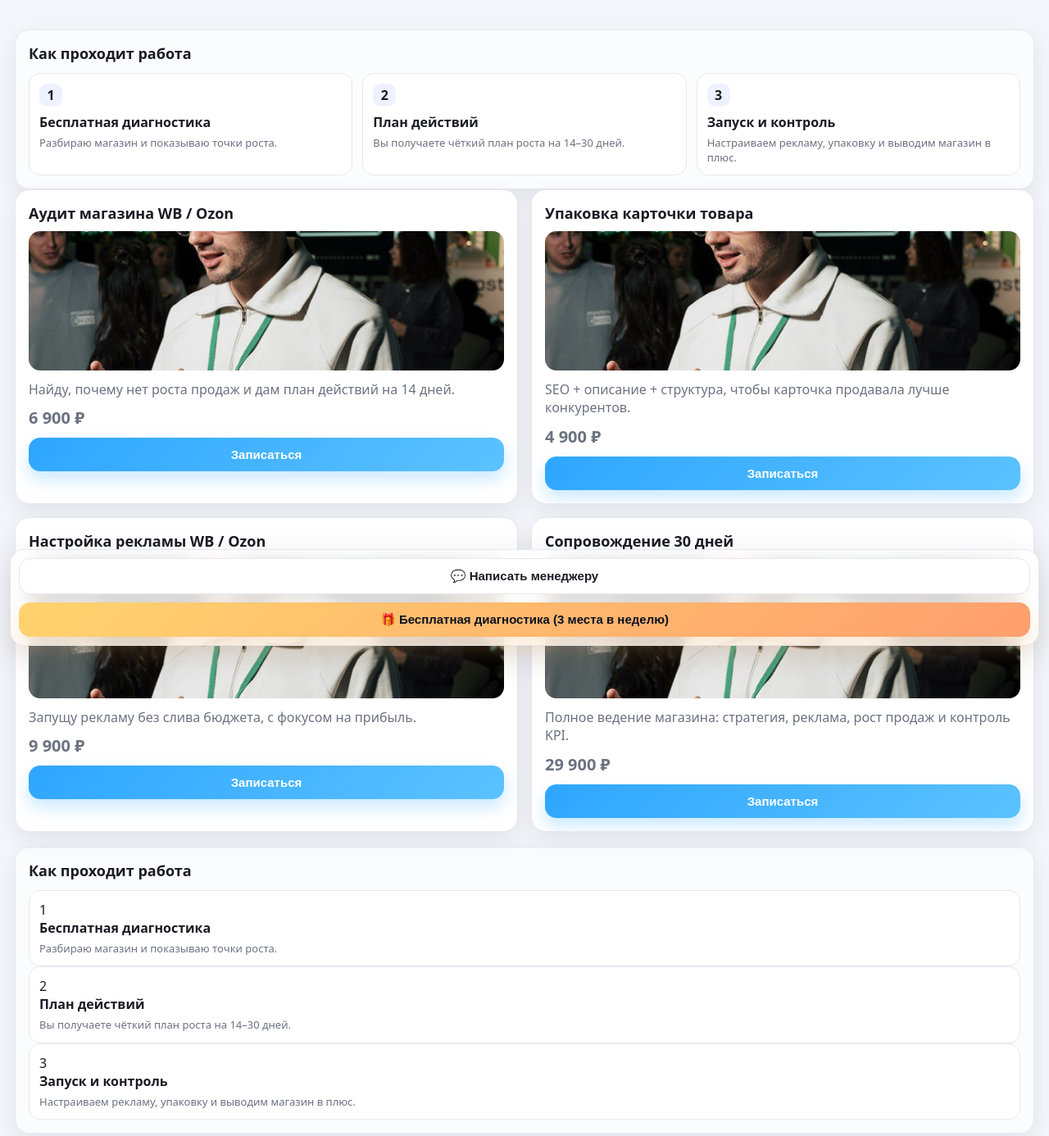
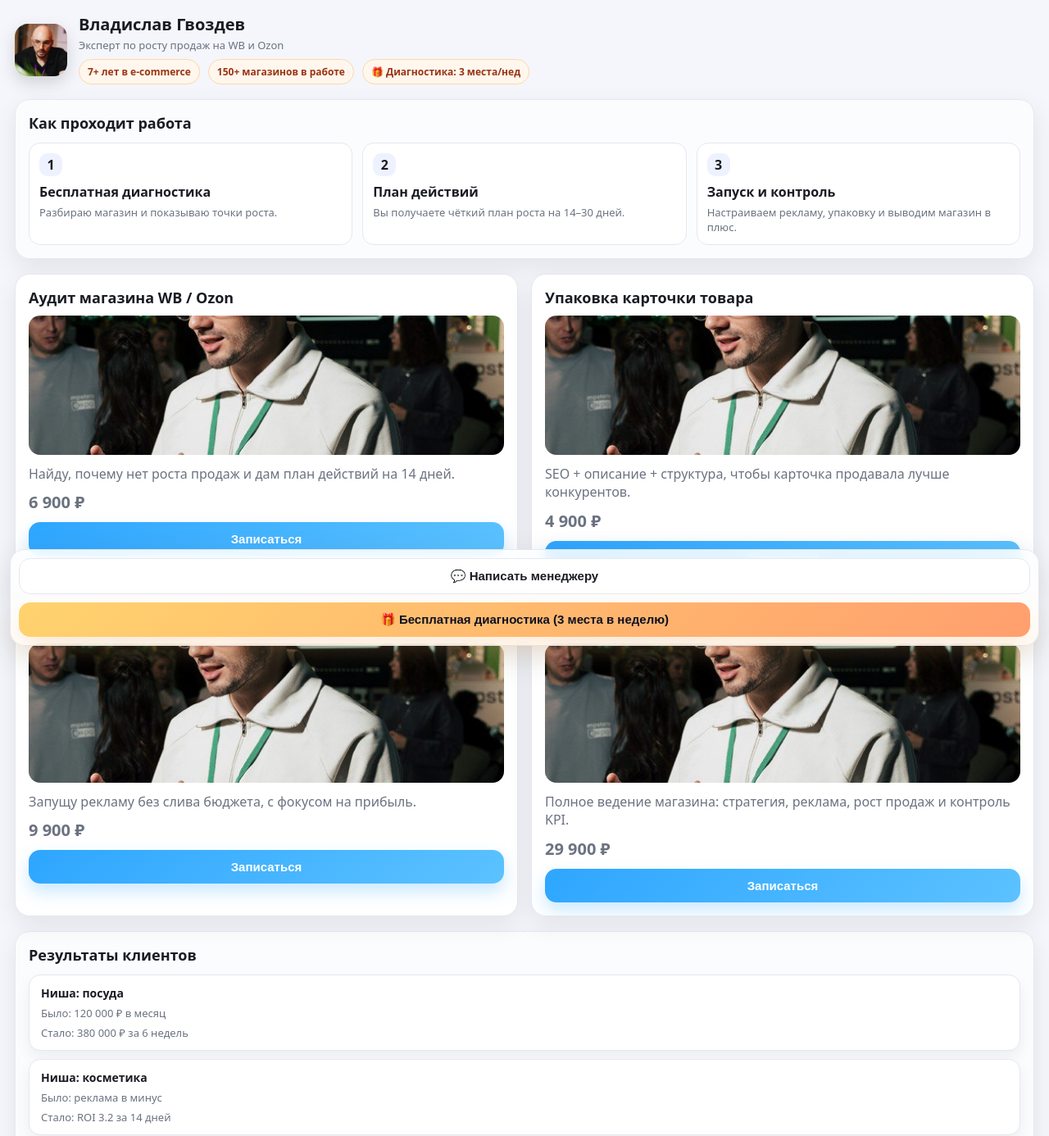
Before and after one commit to cardprodaet/miniapp, a plain HTML site: page index.html in a window 1280 px wide. Shown: the top 1386 px of the page at 82% size. Drawn offline with Linux system fonts and the light colour scheme; a script that the page names is missing.

Commit message:
Update index.html

```diff
--- a/index.html
+++ b/index.html
@@ -46,6 +46,7 @@
       object-fit:cover;
       box-shadow:0 8px 20px rgba(0,0,0,.15);
       flex:0 0 auto;
+      background:#fff;
     }
 
     .expert-info h1{
@@ -78,7 +79,7 @@
       white-space:nowrap;
     }
 
-    /* ===== Сетка ===== */
+    /* ===== Сетка услуг ===== */
     .grid{
       display:grid;
       gap:16px;
@@ -152,6 +153,7 @@
       background:radial-gradient(circle at 50% -20%, rgba(255,255,255,.4), transparent 60%);
       opacity:0;
       transition:.3s;
+      pointer-events:none;
     }
 
     button:hover::after{ opacity:1; }
@@ -183,6 +185,64 @@
       color:#0b1020;
       font-weight:900;
       box-shadow:0 14px 30px rgba(255,187,110,.25);
+    }
+
+    /* ===== Как проходит работа ===== */
+    .steps{
+      margin-top:18px;
+      background: rgba(255,255,255,.65);
+      border:1px solid var(--border);
+      border-radius: var(--radius);
+      padding:16px;
+      box-shadow: var(--shadow);
+    }
+
+    .steps h2{
+      margin:0 0 12px;
+      font-size:18px;
+    }
+
+    .steps-grid{
+      display:grid;
+      gap:12px;
+    }
+
+    @media (min-width:600px){
+      .steps-grid{
+        grid-template-columns: 1fr 1fr 1fr;
+      }
+    }
+
+    .step{
+      background:#fff;
+      border:1px solid var(--border);
+      border-radius:14px;
+      padding:12px;
+    }
+
+    .step .num{
+      width:28px;
+      height:28px;
+      border-radius:10px;
+      display:inline-flex;
+      align-items:center;
+      justify-content:center;
+      font-weight:900;
+      background:#eef2ff;
+      margin-bottom:8px;
+      color:var(--text);
+    }
+
+    .step b{
+      display:block;
+      margin-bottom:6px;
+    }
+
+    .step p{
+      margin:0;
+      color:var(--muted);
+      font-size:13px;
+      line-height:1.35;
     }
 
     /* ===== Кейсы ===== */
@@ -243,65 +303,11 @@
       z-index: 9999;
     }
 
+    /* чтобы на айфонах/телефонах кнопки не упирались в системную панель */
     @supports (padding: env(safe-area-inset-bottom)) {
       .bottom-actions{
         bottom: calc(12px + env(safe-area-inset-bottom));
       }
-    }/* ===== Как проходит работа ===== */
-.steps{
-  margin-top:18px;
-  background: rgba(255,255,255,.65);
-  border:1px solid var(--border);
-  border-radius: var(--radius);
-  padding:16px;
-  box-shadow: var(--shadow);
-}
-
-.steps h2{
-  margin:0 0 12px;
-  font-size:18px;
-}
-
-.steps-grid{
-  display:grid;
-  gap:12px;
-}
-
-@media (min-width:600px){
-  .steps-grid{
-    grid-template-columns: 1fr 1fr 1fr;
-  }
-}
-
-.step{
-  background:#fff;
-  border:1px solid var(--border);
-  border-radius:14px;
-  padding:12px;
-}
-
-.step .num{
-  width:28px;
-  height:28px;
-  border-radius:10px;
-  display:inline-flex;
-  align-items:center;
-  justify-content:center;
-  font-weight:900;
-  background:#eef2ff;
-  margin-bottom:8px;
-}
-
-.step b{
-  display:block;
-  margin-bottom:6px;
-}
-
-.step p{
-  margin:0;
-  color:var(--muted);
-  font-size:13px;
-  line-height:1.35;
     }
   </style>
 </head>
@@ -309,6 +315,22 @@
 <body>
 
   <!-- Шапка -->
+  <div class="header expert">
+    <img src="expert.jpg" class="expert-photo" alt="">
+
+    <div class="expert-info">
+      <h1>Владислав Гвоздев</h1>
+      <p class="subtitle">Эксперт по росту продаж на WB и Ozon</p>
+
+      <div class="badges">
+        <div class="badge">7+ лет в e-commerce</div>
+        <div class="badge">150+ магазинов в работе</div>
+        <div class="badge">🎁 Диагностика: 3 места/нед</div>
+      </div>
+    </div>
+  </div>
+
+  <!-- Как проходит работа -->
   <div class="steps">
     <h2>Как проходит работа</h2>
 
@@ -333,9 +355,8 @@
     </div>
   </div>
 
-
   <!-- Карточки -->
-  <div class="grid">
+  <div class="grid" style="margin-top:18px;">
     <div class="card">
       <h3>Аудит магазина WB / Ozon</h3>
       <img src="audit.jpg" class="pic" alt="">
@@ -368,39 +389,7 @@
       <button onclick="order('Сопровождение 30 дней — 29 900 ₽')">Записаться</button>
     </div>
   </div>
- </div>
- </div>
 
-<div class="steps">
-  <h2>Как проходит работа</h2>
-
-  <div class="step">
-    <div class="step-num">1</div>
-    <div>
-      <b>Бесплатная диагностика</b>
-      <p>Разбираю магазин и показываю точки роста.</p>
-    </div>
-  </div>
-
-  <div class="step">
-    <div class="step-num">2</div>
-    <div>
-      <b>План действий</b>
-      <p>Вы получаете чёткий план роста на 14–30 дней.</p>
-    </div>
-  </div>
-
-  <div class="step">
-    <div class="step-num">3</div>
-    <div>
-      <b>Запуск и контроль</b>
-      <p>Настраиваем рекламу, упаковку и выводим магазин в плюс.</p>
-    </div>
-  </div>
-</div>
-
-<!-- Кейсы -->
-<div class="cases">
   <!-- Кейсы -->
   <div class="cases">
     <h2>Результаты клиентов</h2>
```
Lines whose indentation alone changed are shown as unchanged.
